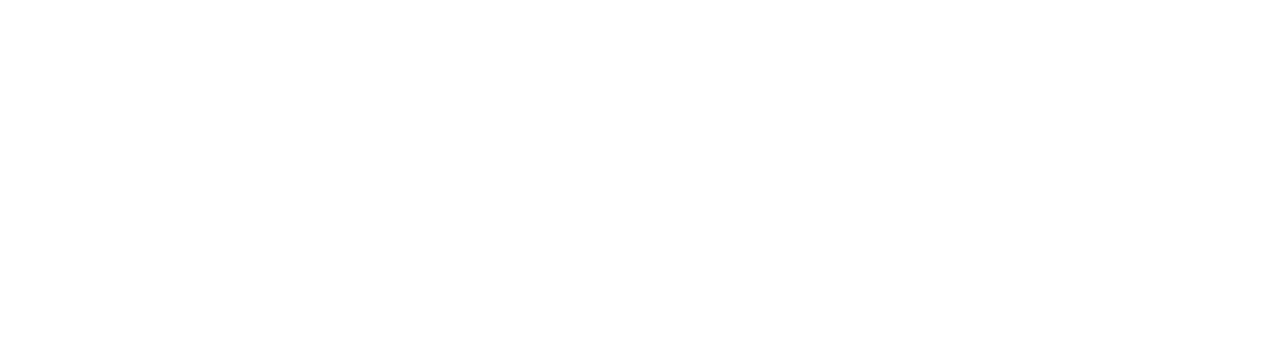
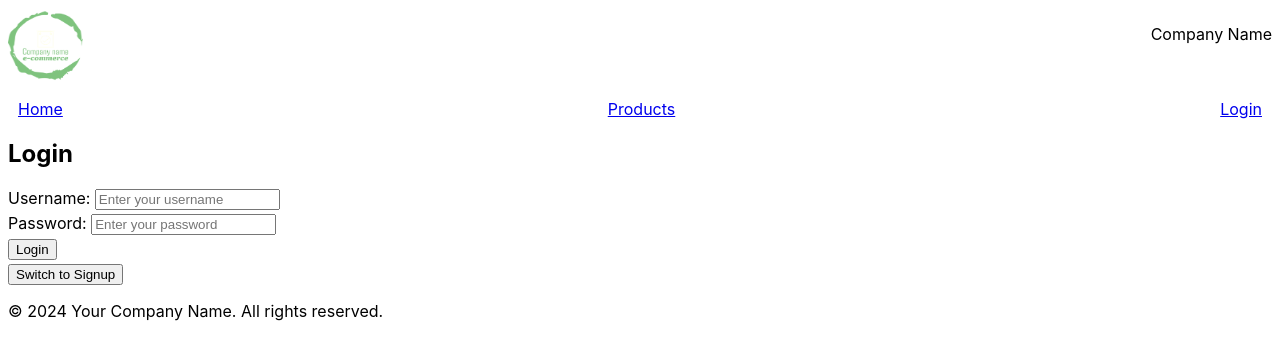
Before and after one commit to asher14333/my-ecommerce-app, a React (Create React App) app in the folder my-ecommerce-app/: page /login in a window 1280 px wide. Before the commit this address had no page. Shown: the top 360 px of the page. Built offline with nearby package versions, Linux system fonts and the light colour scheme.

Commit message:
Login Page complete

```diff
--- a/my-ecommerce-app/src/App.js
+++ b/my-ecommerce-app/src/App.js
@@ -2,6 +2,7 @@
 import { BrowserRouter as Router, Route, Routes } from 'react-router-dom';
 import Homepage from './components/Homepage';
 import Productpage from './components/Productpage';
+import LoginPage from './components/LoginPage';
 
 const App = () => {
   return (
@@ -10,6 +11,7 @@
         <Routes>
           <Route path="/" element={<Homepage />} />
           <Route path="/products" element={<Productpage />} />
+          <Route path="/login" element={<LoginPage />} />
           {/* Add other routes as needed */}
         </Routes>
       </div>
--- a/my-ecommerce-app/src/components/Footer.js
+++ b/my-ecommerce-app/src/components/Footer.js
@@ -3,7 +3,7 @@
 const Footer = () => {
   return (
     <footer>
-      <p>© 2024 Etco. All rights reserved.</p>
+      <p>© 2024 Your Company Name. All rights reserved.</p>
     </footer>
   );
 };
--- /dev/null
+++ b/my-ecommerce-app/src/components/LoginForm.js
@@ -0,0 +1,47 @@
+import React, { useState } from 'react';
+
+const LoginForm = ({ switchToSignup }) => {
+  const [username, setUsername] = useState('');
+  const [password, setPassword] = useState('');
+
+  const handleLogin = () => {
+    if (username.trim() !== '' && password.trim() !== '') {
+      // Perform login action here
+      console.log('Logging in with:', { username, password });
+    } else {
+      alert('Please fill in all fields');
+    }
+  };
+
+  return (
+    <div>
+      <h2>Login</h2>
+      <div style={{ marginBottom: '3px'}}>
+        <label>Username: </label>
+        <input
+        type="text"
+        placeholder="Enter your username"
+        value={username}
+        onChange={(e) => setUsername(e.target.value)}
+        />
+      </div>
+      <div style={{ marginBottom: '3px'}}>
+        <label>Password: </label>
+        <input
+        type="password"
+        placeholder="Enter your password"
+        value={password}
+        onChange={(e) => setPassword(e.target.value)}
+        />
+      </div>
+      <div style={{ marginBottom: '3px'}}>
+        <button onClick={handleLogin}>Login</button>
+      </div>
+      <div>
+        <button onClick={switchToSignup}>Switch to Signup</button>
+      </div>
+    </div>
+  );
+}
+
+export default LoginForm;
--- /dev/null
+++ b/my-ecommerce-app/src/components/LoginPage.js
@@ -0,0 +1,31 @@
+import React, { useState } from 'react';
+import Header from './Header';
+import LoginForm from './LoginForm';
+import SignupForm from './SignupForm';
+import Footer from './Footer';
+
+const LoginPage = () => {
+  const [showLoginForm, setShowLoginForm] = useState(true);
+
+  const switchToSignup = () => {
+    setShowLoginForm(false);
+  };
+
+  const switchToLogin = () => {
+    setShowLoginForm(true);
+  };
+
+  return (
+    <div>
+      <Header />
+      {showLoginForm ? (
+        <LoginForm switchToSignup={switchToSignup} />
+      ) : (
+        <SignupForm switchToLogin={switchToLogin} />
+      )}
+      <Footer />
+    </div>
+  );
+}
+
+export default LoginPage;
--- /dev/null
+++ b/my-ecommerce-app/src/components/SignupForm.js
@@ -0,0 +1,70 @@
+import React, { useState } from 'react';
+
+const SignupForm = ({ switchToLogin }) => {
+  const [username, setUsername] = useState('');
+  const [password, setPassword] = useState('');
+  const [confirmPassword, setConfirmPassword] = useState('');
+  const [email, setEmail] = useState('');
+
+  const handleSignup = () => {
+    if (
+      username.trim() !== '' &&
+      password.trim() !== '' &&
+      confirmPassword.trim() !== '' &&
+      email.trim() !== ''
+    ) {
+      if (password === confirmPassword) {
+        // Perform signup action here
+        console.log('Signing up with:', { username, password, email });
+      } else {
+        alert('Passwords do not match');
+      }
+    } else {
+      alert('Please fill in all fields');
+    }
+  };
+
+  return (
+    <div>
+      <h2>Signup</h2>
+      <div style={{ marginBottom: '3px'}}>
+        <label>Username: </label>
+        <input
+        type="text"
+        placeholder="Enter your username"
+        value={username}
+        onChange={(e) => setUsername(e.target.value)}/>
+      </div>
+      <div style={{ marginBottom: '3px'}}>
+        <label>Password: </label>
+        <input
+        type="password"
+        placeholder="Enter your password"
+        value={password}
+        onChange={(e) => setPassword(e.target.value)}/>
+      </div>
+      <div style={{ marginBottom: '3px'}}>
+        <label>Confirm Password: </label>
+        <input
+        type="password"
+        placeholder="Confirm your password"
+        value={confirmPassword}
+        onChange={(e) => setConfirmPassword(e.target.value)}/>
+      </div>
+      <div style={{ marginBottom: '3px'}}>
+        <label>Email: </label>
+        <input
+        type="email"
+        placeholder="Enter your email"
+        value={email}
+        onChange={(e) => setEmail(e.target.value)}/>
+      </div>
+      <div style={{ marginBottom: '3px'}}>
+      <button onClick={handleSignup}>Signup</button>
+      </div>
+      <button onClick={switchToLogin}>Switch to Login</button>
+    </div>
+  );
+}
+
+export default SignupForm;
```
